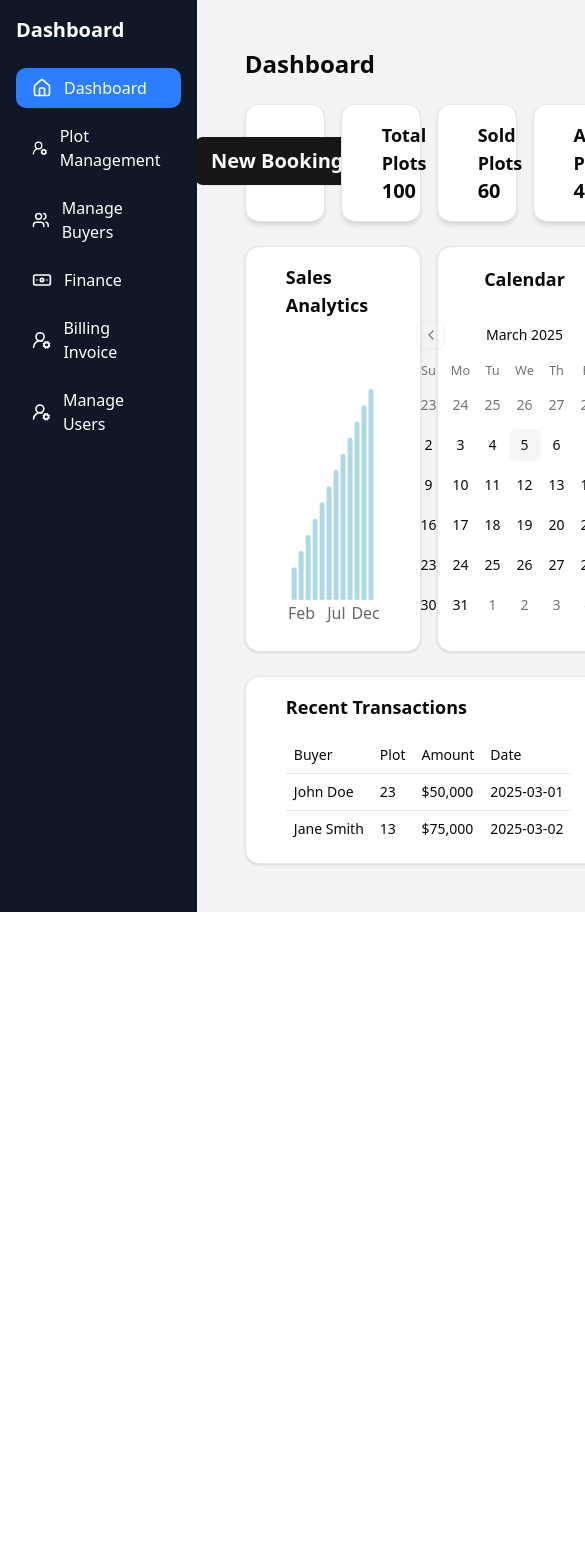
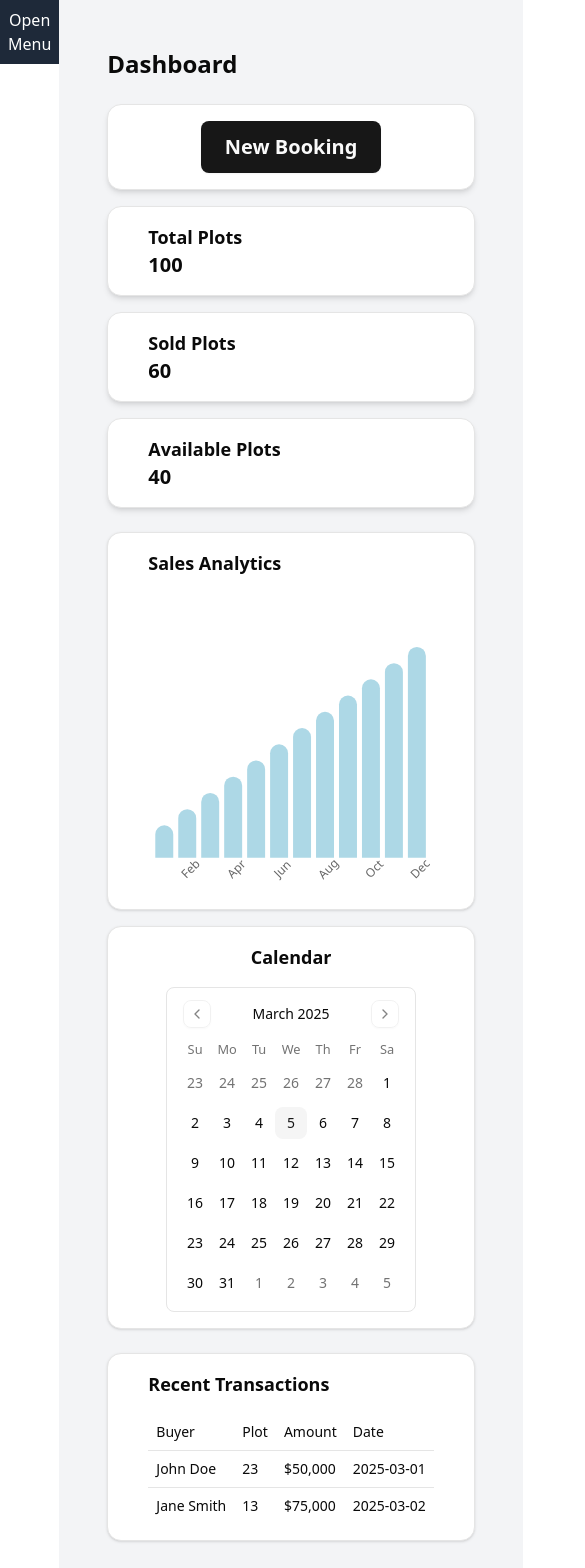
Before and after one commit to Danish-Official/Square7, a React (Vite) app in the folder frontend/: page / in a window 390 px wide. Shown: the top 1568 px of the page, 585 px wide, since content can reach past the window. Before the commit the page ends 912 px from the top, so only its background shows below. Built offline with nearby package versions, Linux system fonts and the light colour scheme.

Commit message:
dashboard and sidebar updated

```diff
--- a/frontend/src/components/Sidebar.jsx
+++ b/frontend/src/components/Sidebar.jsx
@@ -1,18 +1,57 @@
+import { useState } from "react";
 import { NavLink } from "react-router-dom";
 import { Banknote, Home, UserRoundCog, Users } from "lucide-react"; // Icons
 
 const Sidebar = () => {
+  const [isOpen, setIsOpen] = useState(false);
+
+  const toggleSidebar = () => {
+    setIsOpen(!isOpen);
+  };
+
   return (
-    <div className="w-64 min-h-screen bg-gray-900 text-white p-4">
-      <h2 className="text-xl font-bold mb-6">Dashboard</h2>
-      <nav className="flex flex-col space-y-2">
-        <NavItem to="/" icon={<Home size={20} />} label="Dashboard" />
-        <NavItem to="/plot-management" icon={<UserRoundCog size={20} />} label="Plot Management" />
-        <NavItem to="/buyer-management" icon={<Users size={20} />} label="Manage Buyers" />
-        <NavItem to="/finance" icon={<Banknote size={20} />} label="Finance" />
-        <NavItem to="/user-management" icon={<UserRoundCog size={20} />} label="Billing Invoice" />
-        <NavItem to="/user-management" icon={<UserRoundCog size={20} />} label="Manage Users" />
-      </nav>
+    <div>
+      <button
+        className="md:hidden p-2 text-white bg-gray-800"
+        onClick={toggleSidebar}
+      >
+        {isOpen ? "Close" : "Open"} Menu
+      </button>
+      <div
+        className={`fixed inset-0 w-64 bg-gray-900 text-white p-4 transition-transform transform ${
+          isOpen ? "translate-x-0" : "-translate-x-full"
+        } md:relative md:translate-x-0 md:block`}
+      >
+        <h2 className="text-xl font-bold mb-6">Dashboard</h2>
+        <nav className="flex flex-col space-y-2">
+          <NavItem to="/" icon={<Home size={20} />} label="Dashboard" />
+          <NavItem
+            to="/plot-management"
+            icon={<UserRoundCog size={20} />}
+            label="Plot Management"
+          />
+          <NavItem
+            to="/buyer-management"
+            icon={<Users size={20} />}
+            label="Manage Buyers"
+          />
+          <NavItem
+            to="/finance"
+            icon={<Banknote size={20} />}
+            label="Finance"
+          />
+          <NavItem
+            to="/user-management"
+            icon={<UserRoundCog size={20} />}
+            label="Billing Invoice"
+          />
+          <NavItem
+            to="/user-management"
+            icon={<UserRoundCog size={20} />}
+            label="Manage Users"
+          />
+        </nav>
+      </div>
     </div>
   );
 };
--- a/frontend/src/pages/Dashboard.jsx
+++ b/frontend/src/pages/Dashboard.jsx
@@ -1,4 +1,4 @@
-import { useState } from "react";
+import { useState, useEffect } from "react";
 import { Card, CardContent } from "@/components/ui/card";
 import { Button } from "@/components/ui/button";
 import {
@@ -28,6 +28,10 @@ import { Calendar } from "@/components/ui/calendar";
 export default function Dashboard() {
   const [selectedDate, setSelectedDate] = useState(null);
   const [dialogIsOpen, setDialogIsOpen] = useState(false);
+
+  useEffect(() => {
+    console.log("Selected Date:", selectedDate);
+  }, [selectedDate]);
 
   const stats = {
     totalPlots: 100,
@@ -80,11 +84,11 @@ export default function Dashboard() {
   return (
     <div className="p-6 space-y-6">
       <h1 className="text-2xl font-bold">Dashboard</h1>
-      <div className="grid grid-cols-4 gap-4">
+      <div className="grid grid-cols-1 sm:grid-cols-2 lg:grid-cols-4 gap-4">
         <Card className="p-4 shadow-md flex items-center justify-center">
           <CardContent>
             <Link to="/new-booking">
-              <Button className="text-xl font-semibold capitalize py-3 px-6 w-11/12 h-11/12">
+              <Button className="text-xl font-semibold capitalize py-3 px-6 w-full h-full">
                 new booking
               </Button>
             </Link>
@@ -102,13 +106,18 @@ export default function Dashboard() {
         ))}
       </div>
 
-      <div className="grid grid-cols-2 gap-4">
-        <Card className="p-4">
+      <div className="grid grid-cols-1 lg:grid-cols-3 gap-4">
+        <Card className="lg:col-span-2 p-4">
           <CardContent>
             <h2 className="text-lg font-semibold mb-4">Sales Analytics</h2>
             <ResponsiveContainer width="100%" height={300}>
               <BarChart data={salesData}>
-                <XAxis dataKey="month" axisLine={false} tickLine={false} />
+                <XAxis
+                  dataKey="month"
+                  axisLine={false}
+                  tickLine={false}
+                  tick={{ fontSize: 12, angle: -45 }}
+                />
                 <YAxis hide={true} />
                 <Tooltip />
                 <Bar dataKey="sales" fill="#ADD8E6" radius={[10, 10, 0, 0]} />
@@ -120,7 +129,12 @@ export default function Dashboard() {
         <Card className="p-4 flex items-center justify-center">
           <CardContent>
             <h2 className="text-lg font-semibold mb-4 text-center">Calendar</h2>
-            <Calendar onSelect={handleDateClick} />
+            <Calendar
+              mode="single"
+              selected={selectedDate}
+              onSelect={(date) => handleDateClick(date)}
+              className="rounded-md border"
+            />
           </CardContent>
         </Card>
       </div>
```
